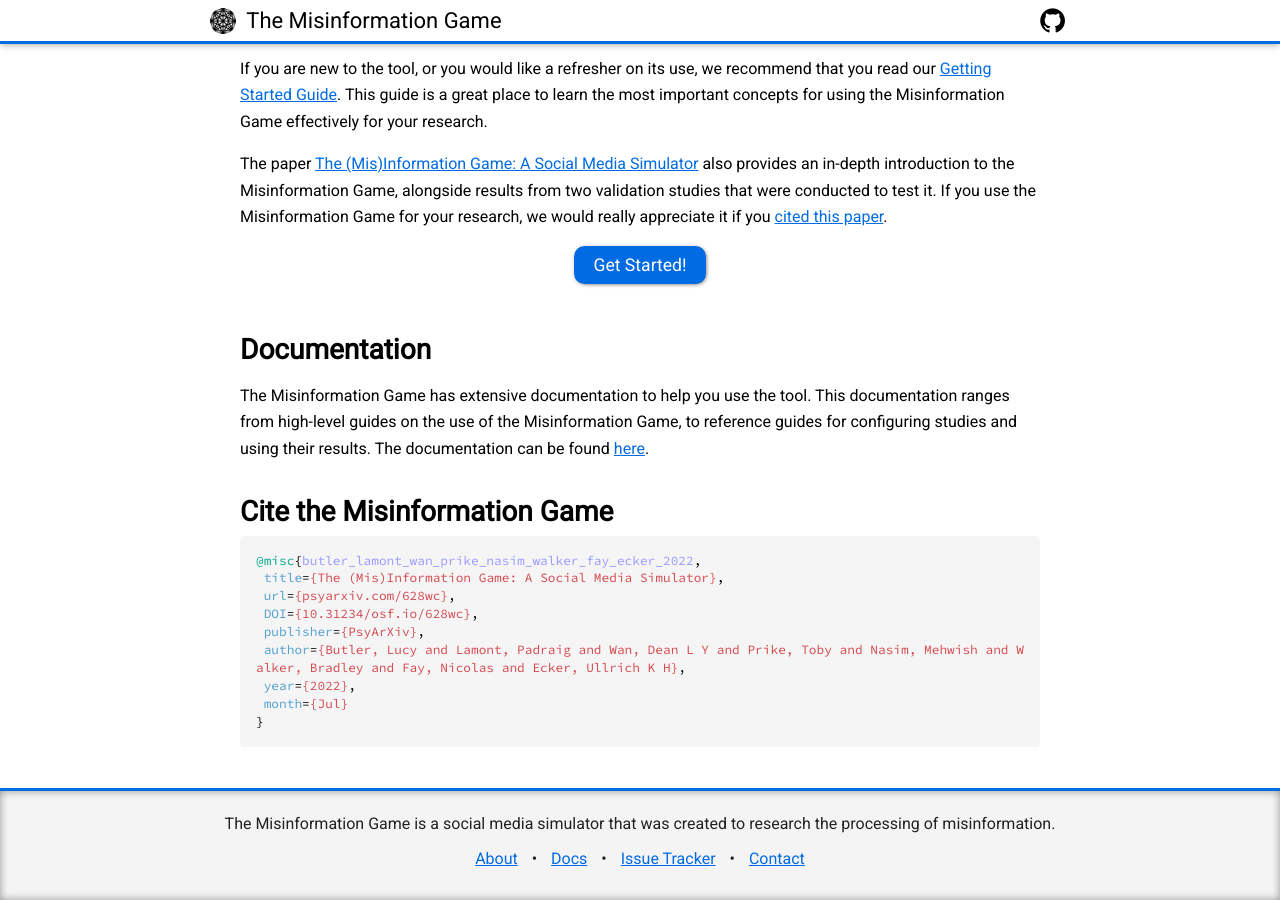
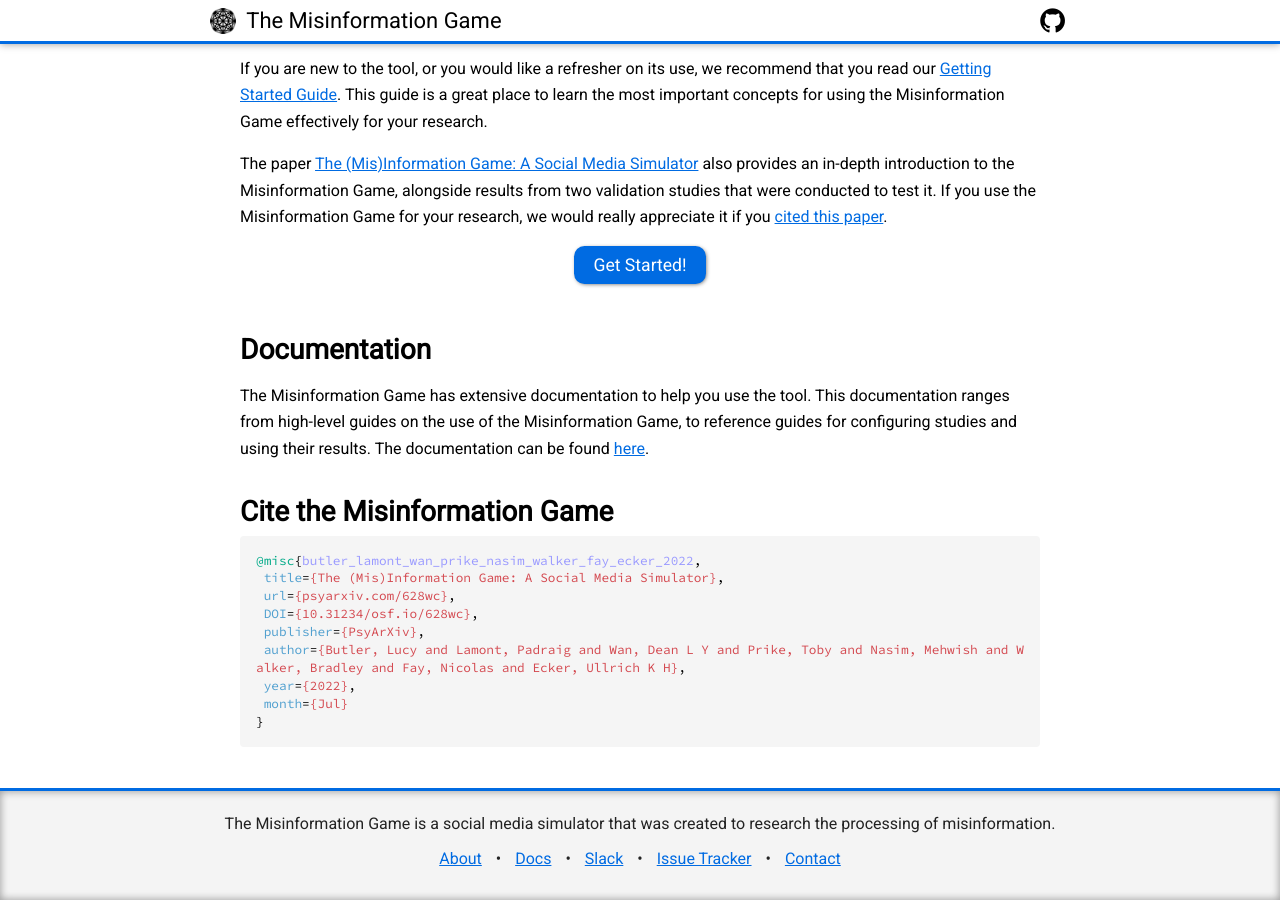
Before and after one commit to beekewardin/themisinformationgame.github.io, a Jekyll site: the page built from Home.md, in a window 1280 px wide and 900 px high, scrolled down 1267 px. Built offline with Jekyll 4.4.1, drawn with Linux system fonts in a browser that asks for light colours; nearby versions of some CDN libraries; our own code applies the rules of GitHub Pages for plain Markdown files.

Commit message:
Add a Slack link

```diff
--- a/_includes/footer.html
+++ b/_includes/footer.html
@@ -9,6 +9,8 @@
             •
             <a href="/DocumentationIndex">Docs</a>
             •
+            <a href="https://join.slack.com/t/themisinformationgame/shared_invite/zt-1oruoc0s2-OLscp581nAJ2hxpDYGnvJQ">Slack</a>
+            •
             <a href="https://github.com/TheMisinformationGame/MisinformationGame/issues">Issue Tracker</a>
             •
             <a href="mailto:emclabuwa@gmail.com">Contact</a>
```
